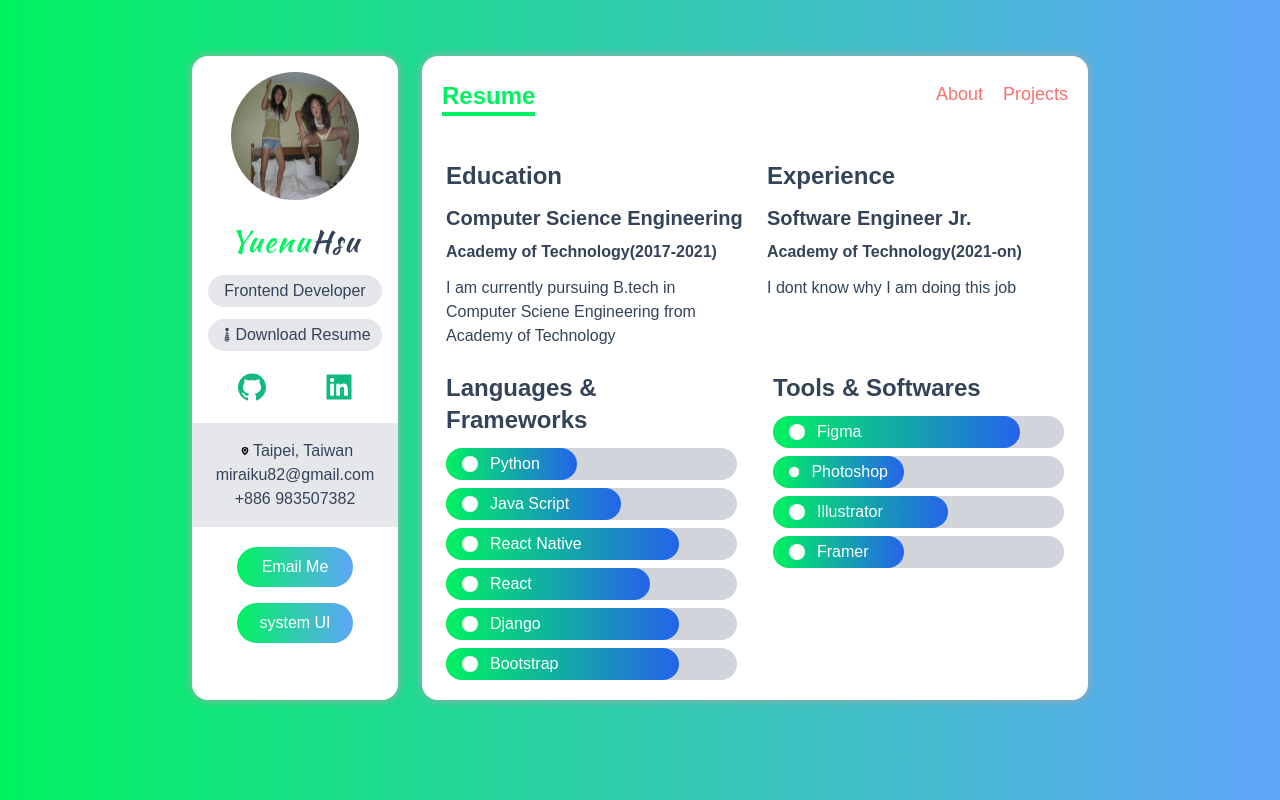
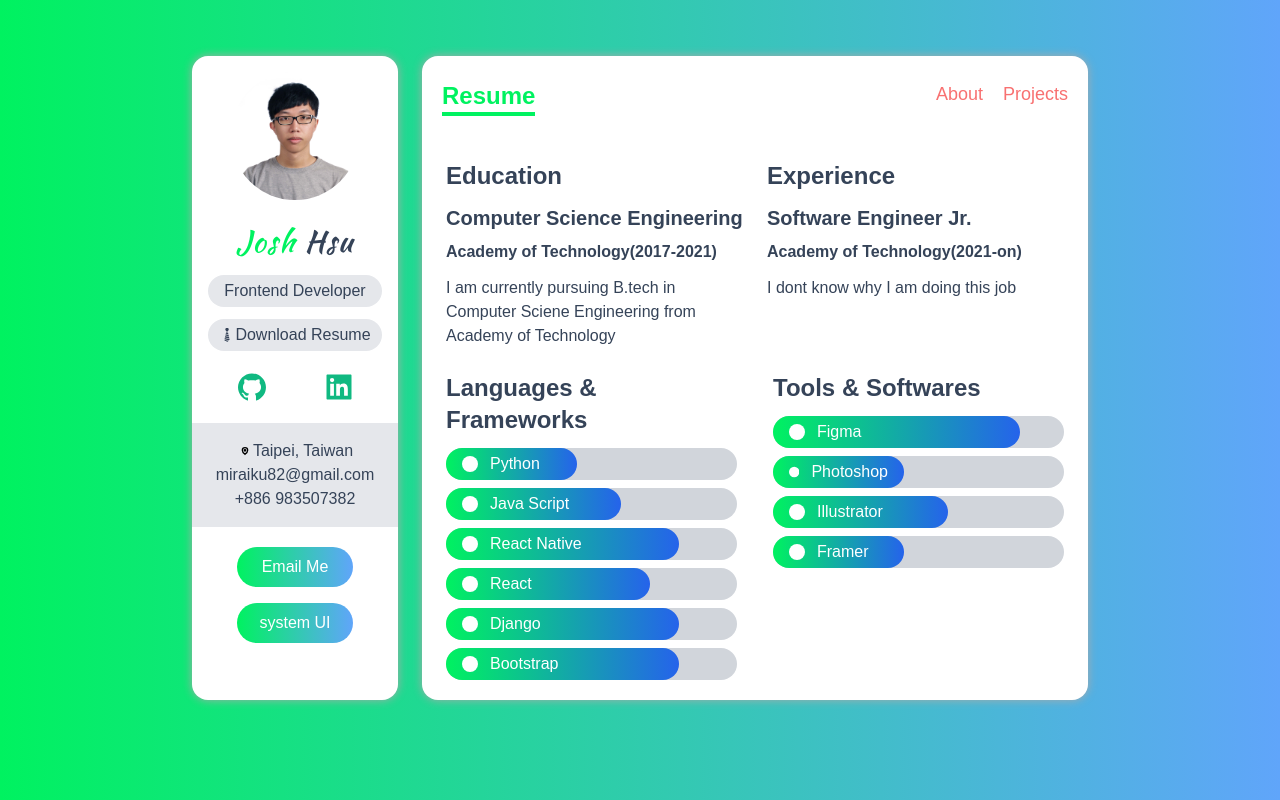
Before and after one commit to yuenu/nextjs-tailwandcss-portfolio, a Next.js app: page /resume in a window 1280 px wide. Built offline with nearby package versions, Linux system fonts and the light colour scheme.

Commit message:
before depolying settings

```diff
--- a/components/Navbar.tsx
+++ b/components/Navbar.tsx
@@ -35,7 +35,7 @@ const Navbar = () => {
     if (pathname === "/") setActiveItem("About");
     if (pathname === "/projects") setActiveItem("Projects");
     if (pathname === "/resume") setActiveItem("Resume");
-  }, []);
+  }, [pathname]);
 
   return (
     <div className="flex justify-between px-5 py-3 my-3">
--- a/components/Sidebar.tsx
+++ b/components/Sidebar.tsx
@@ -19,16 +19,16 @@ const Sidebar = () => {
   return (
     <div>
       <Image
-        className="mx-auto rounded-full"
-        src="/avatar.jpg"
+        className="object-cover mx-auto rounded-full"
+        src="/avatar.jpeg"
         alt="User Avatar"
         width={128}
         height={128}
         layout="intrinsic"
       />
       <h3 className="my-4 text-3xl font-medium tracking-wider font-kaushan">
-        <span className="text-green">Yuenu</span>
-        Hsu
+        <span className="text-green">Josh</span>
+        &nbsp;Hsu
       </h3>
       <p className="px-2 py-1 my-3 bg-gray-200 rounded-full dark:bg-dark-200">
         Frontend Developer
--- a/pages/index.tsx
+++ b/pages/index.tsx
@@ -31,14 +31,14 @@ const Index: NextPage = () => {
 
 export default Index
 
-// export const getServerSideProps = async (context: GetServerSidePropsContext)=> {
+export const getServerSideProps = async (context: GetServerSidePropsContext)=> {
 
-//   const res = await fetch('http://localhost:3000/api/services')
-//   const data = await res.json()
+  const res = await fetch(`${process.env.VERCEL_URL}/api/services`)
+  const data = await res.json()
 
-//   return {
-//     props: {
-//       services: data.services
-//     }
-//   }
-// }
+  return {
+    props: {
+      endpoint: process.env.VERCEL_URL
+    }
+  }
+}
```
Also changed, not shown: public/avatar.jpeg (added).
